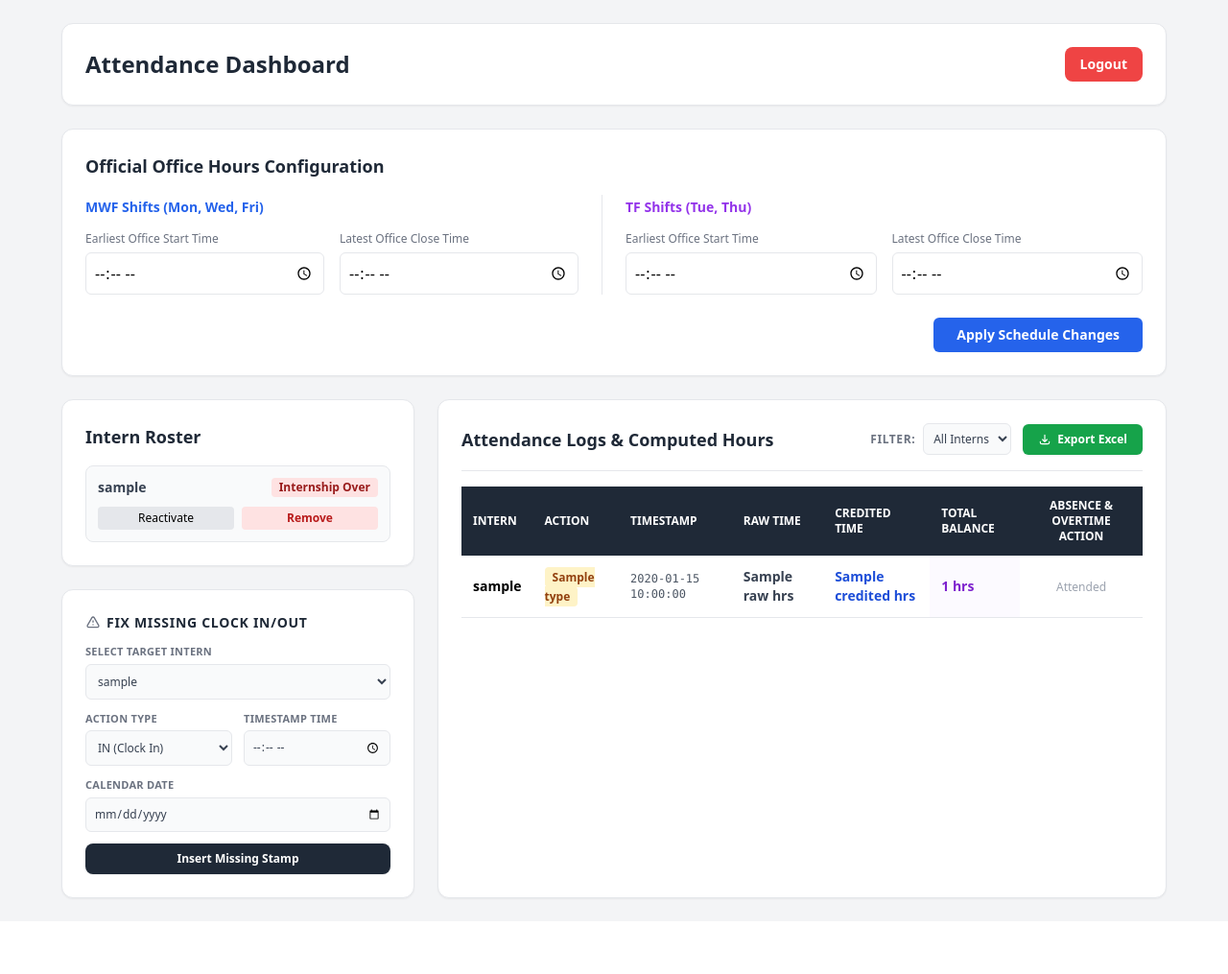
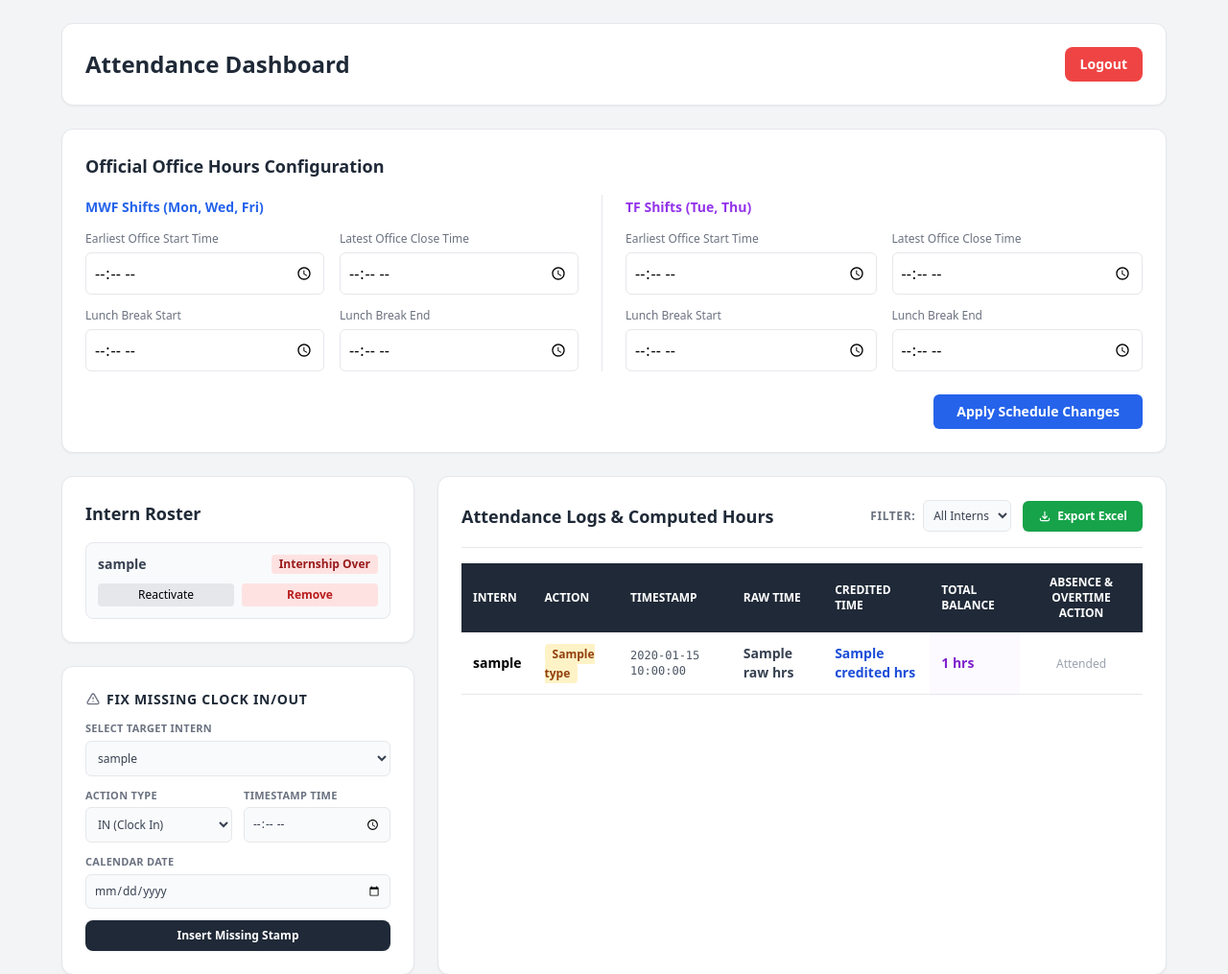
Before and after one commit to moimo1/InternLogbook, a Flask app: template templates/admin.html in a window 1280 px wide. Shown: the top 1015 px of the page at 96% size. Before the commit the page ends 938 px from the top, so only its background shows below. Run offline with Flask 3, Linux system fonts and the light colour scheme; the template is opened without the code that fills it: most values are stand-ins (such as "Sample title", 1, 10 or a date in 2020); some libraries are stand-ins or nearby versions.

Commit message:
allowed for setting lunch break in admin controls

```diff
--- a/app.py
+++ b/app.py
@@ -8,8 +8,10 @@ from core.engine import calculate_intern_hours, get_schedule_for_date
 app = Flask(__name__)
 app.secret_key = os.environ.get('SECRET_KEY', 'default_fallback_key')
 
-# Trigger schema building automatically when the serverless instance creates the app container
-init_db()
+try:
+    init_db()
+except Exception as e:
+    print(f"Skipping database schema initialization: {e}")
 
 # -------------------------------------------------------------------------
 # GLOBAL SESSION SECURITY INTERCEPTOR
@@ -46,6 +48,11 @@ def check_user_activity_status():
 # -------------------------------------------------------------------------
 @app.route('/', methods=['GET', 'POST'])
 def log_in():
+    if 'user_id' in session:
+        if session.get('role') == 'admin':
+            return redirect(url_for('admin_dashboard'))
+        return redirect(url_for('scan'))
+
     if request.method == 'POST':
         username = request.form.get('username')
         password = request.form.get('password')
@@ -61,6 +68,7 @@ def log_in():
                 flash('Your internship period has ended.', 'danger')
                 return redirect(url_for('log_in'))
 
+            session.permanent = True
             session['user_id'] = user['id']
             session['username'] = user['username']
             session['role'] = user['roles']
@@ -211,28 +219,22 @@ def admin_dashboard():
             cursor.execute(query, params)
             raw_logs = cursor.fetchall()
 
-            # 4. Fetch dynamic excused absence registry to map matrix references
             cursor.execute('SELECT user_id, absence_date FROM excused_absences')
             excused_list = cursor.fetchall()
             excused_map = {(e['user_id'], str(e['absence_date'])): True for e in excused_list}
 
-    # Format data blocks cleanly to supply contextual variables for the table loop
     formatted_logs = []
-
-    # Track overall running hourly totals globally per user across individual dates
     user_balances = {}
 
     for log in reversed(raw_logs):
         uid = log['user_id']
         date_str = str(log['log_date'])
 
-        # Pull processed values out of the engine payload metrics dict
         calc = calculate_intern_hours(uid, date_str)
 
         if uid not in user_balances:
             user_balances[uid] = 0.0
 
-        # Only add to balance loop dynamically once per unique day sequence anchor block
         if not any(fl['user_id'] == uid and fl['date_str'] == date_str for fl in formatted_logs):
             user_balances[uid] += calc['credited']
 
@@ -250,7 +252,6 @@ def admin_dashboard():
             'total_overall': round(user_balances[uid], 2)
         })
 
-    # Reverse back to display newest entry timestamps on top rows of the dashboard table UI
     formatted_logs.reverse()
 
     return render_template('admin.html',
@@ -264,8 +265,18 @@ def update_settings():
     if session.get('role') != 'admin': return "Unauthorized", 403
 
     updated_sched = {
-        "MWF": {"start": request.form.get('mwf_start'), "end": request.form.get('mwf_end')},
-        "TF":  {"start": request.form.get('tf_start'),  "end": request.form.get('tf_end')}
+        "MWF": {
+            "start": request.form.get('mwf_start'),
+            "end": request.form.get('mwf_end'),
+            "break_start": request.form.get('mwf_break_start'),
+            "break_end": request.form.get('mwf_break_end')
+        },
+        "TF":  {
+            "start": request.form.get('tf_start'),
+            "end": request.form.get('tf_end'),
+            "break_start": request.form.get('tf_break_start'),
+            "break_end": request.form.get('tf_break_end')
+        }
     }
 
     with get_db_connection() as conn:
--- a/core/database.py
+++ b/core/database.py
@@ -81,8 +81,8 @@ def init_db():
             cursor.execute("SELECT value FROM system_settings WHERE key = 'schedule_rules'")
             if not cursor.fetchone():
                 default_sched = {
-                    "MWF": {"start": "08:00", "end": "17:00"},
-                    "TF":  {"start": "08:00", "end": "17:00"}
+                    "MWF": {"start": "08:00", "end": "17:00", "break_start": "12:00", "break_end": "13:00"},
+                    "TF":  {"start": "08:00", "end": "17:00", "break_start": "12:00", "break_end": "13:00"}
                 }
                 cursor.execute(
                     "INSERT INTO system_settings (key, value) VALUES ('schedule_rules', %s)",
--- a/templates/admin.html
+++ b/templates/admin.html
@@ -29,6 +29,16 @@
                             <input type="time" name="mwf_end" value="{{ sched.MWF.end }}" class="w-full border p-2 rounded-md mt-1">
                         </div>
                     </div>
+                    <div class="flex space-x-4 mt-2">
+                        <div class="w-1/2">
+                            <label class="text-xs text-gray-500">Lunch Break Start</label>
+                            <input type="time" name="mwf_break_start" value="{{ sched.MWF.break_start or '12:00' }}" class="w-full border p-2 rounded-md mt-1">
+                        </div>
+                        <div class="w-1/2">
+                            <label class="text-xs text-gray-500">Lunch Break End</label>
+                            <input type="time" name="mwf_break_end" value="{{ sched.MWF.break_end or '13:00' }}" class="w-full border p-2 rounded-md mt-1">
+                        </div>
+                    </div>
                 </div>
                 <div class="space-y-2">
                     <span class="text-sm font-bold text-purple-600">TF Shifts (Tue, Thu)</span>
@@ -40,6 +50,16 @@
                         <div class="w-1/2">
                             <label class="text-xs text-gray-500">Latest Office Close Time</label>
                             <input type="time" name="tf_end" value="{{ sched.TF.end }}" class="w-full border p-2 rounded-md mt-1">
+                        </div>
+                    </div>
+                    <div class="flex space-x-4 mt-2">
+                        <div class="w-1/2">
+                            <label class="text-xs text-gray-500">Lunch Break Start</label>
+                            <input type="time" name="tf_break_start" value="{{ sched.TF.break_start or '12:00' }}" class="w-full border p-2 rounded-md mt-1">
+                        </div>
+                        <div class="w-1/2">
+                            <label class="text-xs text-gray-500">Lunch Break End</label>
+                            <input type="time" name="tf_break_end" value="{{ sched.TF.break_end or '13:00' }}" class="w-full border p-2 rounded-md mt-1">
                         </div>
                     </div>
                 </div>
```
Also changed, not shown: api/index.py (+10 -0 lines), core/engine.py (+22 -3 lines).
